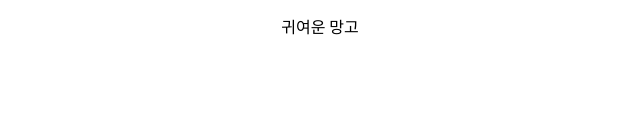
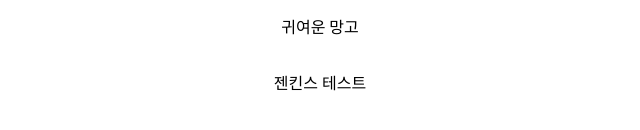
Before and after one commit to CJH0120/sideProject-I, a Next.js app: page / in a window 1280 px wide. Shown: the part 558-688 px from the top of the page, without its empty margins (320-960 px from the left). Built offline with nearby package versions, Linux system fonts and the light colour scheme.

Commit message:
젠키스 테스트

```diff
--- a/src/pages/index.tsx
+++ b/src/pages/index.tsx
@@ -2,8 +2,10 @@ import Head from "next/head";
 import Image from "next/image";
 import styles from "@/styles/Home.module.scss";
 import mango from "../../public/image/mango.jpg";
+import classNames from "classnames";
 
 export default function Home() {
+  const cx = classNames.bind(styles);
   return (
     <>
       <Head>
@@ -17,6 +19,7 @@ export default function Home() {
           <Image src={mango} layout="fill" alt="망고" />
         </div>
         <p>귀여운 망고</p>
+        <p>젠킨스 테스트</p>
       </main>
     </>
   );
```
